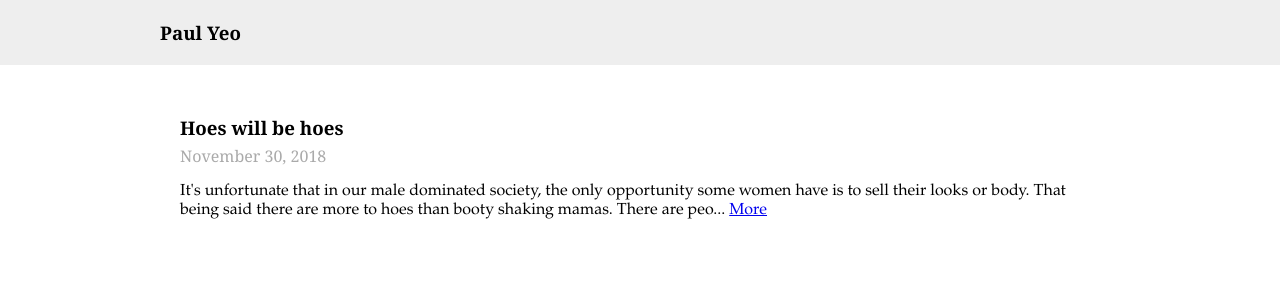
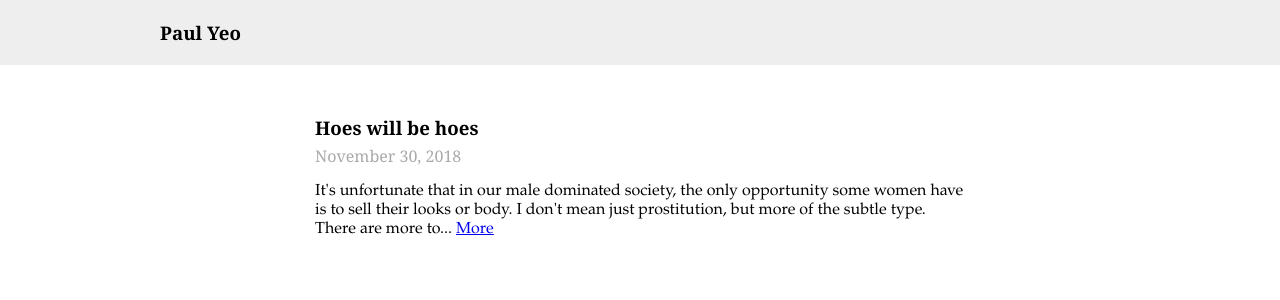
Before and after one commit to paulyeo21/paulyeo.com, a React app: page / in a window 1280 px wide. Shown: the top 300 px of the page. Built offline with nearby package versions, Linux system fonts and the light colour scheme.

Commit message:
Edit post and add max width for homepage

```diff
--- a/src/data/articles.json
+++ b/src/data/articles.json
@@ -3,7 +3,7 @@
     "id": 1,
     "title": "Hoes will be hoes",
     "date": "November 30, 2018",
-    "body": "It's unfortunate that in our male dominated society, the only opportunity some women have is to sell their looks or body. That being said there are more to hoes than booty shaking mamas. There are people in general regardless of gender who profit off their looks. Whether that is as simple as a first impression in an interview or as complicated as a marriage founded on appearance. This is not a judgment piece; more of a realization from having had the luxury of being on both sides of the transaction. Nobody should dictate how you live your life but when you're a hoe it's important that the same reason you profit will be the same reason you lose.",
+    "body": "It's unfortunate that in our male dominated society, the only opportunity some women have is to sell their looks or body. I don't mean just prostitution, but more of the subtle type. There are more to hoes than booty shaking mamas. There are people in general regardless of gender who profit off their looks. Whether that is as simple as a first impression in an interview or as complicated as a marriage founded on appearance. This is not a judgment piece; more of a realization from having had the luxury of being on both sides of the transaction. Be self-sufficient and don't let anybody dictate your life entirely. It's pretty obvious, but if you realize that you are a hoe who has pinned his whole identity on appearance, don't be surprised for that day when you sag and wither and everyone who showed up before because you were pretty, don't treat you the same.",
     "handle": "hoes-will-be-hoes"
   }
 ]
--- a/src/static/css/main.scss
+++ b/src/static/css/main.scss
@@ -35,6 +35,7 @@ body {
 
 .homepage {
   padding: 20px;
+  max-width: 650px;
 }
 
 .article-blob {
```
